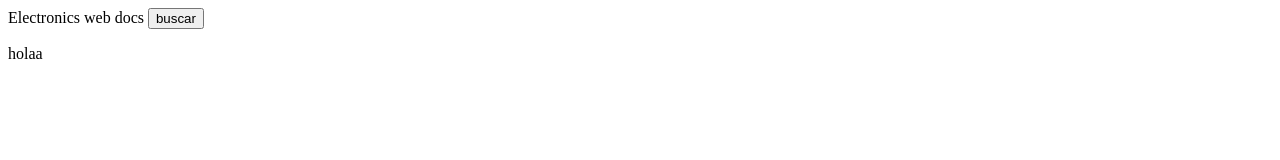
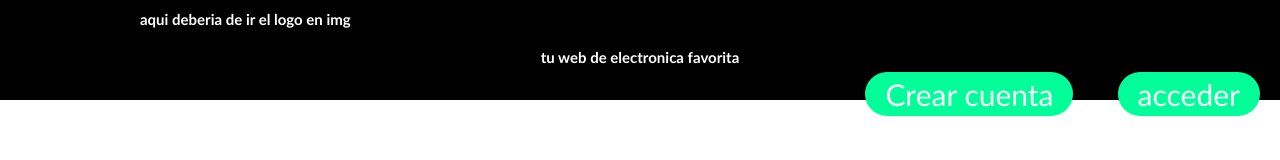
Before and after one commit to alexdevrep/electronics_web_docs, a plain HTML site: page index.html in a window 1280 px wide. Drawn offline with Linux system fonts and the light colour scheme.

Commit message:
header de la pagina hecho

```diff
--- a/index.html
+++ b/index.html
@@ -9,17 +9,25 @@
         <meta name="description" content="Documentación sobre electrónica en Español, componente , circuitos ,simulaciones, ejemplos">
         <!--falta añadir etiqueta link para cuando exista web en inglés-->
         <link rel="cononical" href=""> <!--falta añadir pagina web-->
+        <link rel="stylesheet" href="stylesheet.css">
         <title>Electronics Web Docs</title>
 
     </head>
     <body>
         <header>
-            Electronics web docs
-            <button>
-                buscar
-            </button>
+            <section>
+                <h1>aqui deberia de ir el logo en img</h1>
+            </section>
+            <div class="buscar">
+                <p>tu web de electronica favorita</p>
+            </div>
+            <div class="botones">
+                <a href="#"> Crear cuenta</a>
+                <a href="#"> acceder</a>
+            </div>
 
         </header>
-        <p>holaa</p>
+
+
         </body>
 </html>
--- /dev/null
+++ b/stylesheet.css
@@ -0,0 +1,59 @@
+* {
+    margin: 0;
+    padding: 0;
+    box-sizing: border-box;
+
+}
+
+body{
+    color: white;
+    font-family: 'calibri';
+}
+
+header{
+    background-color: black;
+    height: 100px;
+    background-size: cover;
+    background-repeat: no-repeat;
+}
+
+section{
+    max-width: 1000px;
+    margin: auto;
+    padding: 10px 0;
+
+
+}
+
+section h1{
+    font-size: 15px;
+}
+
+
+.buscar p {
+    text-align: center;
+    font-size: 15px;
+    font-weight: bold;
+    margin: 10px 0;
+}
+
+.botones {
+    text-align: right;
+
+}
+
+.botones a {
+
+    color:white;
+    text-decoration: none;
+    background: #0f9;
+    padding: 4px 20px;
+    border-radius: 30px;
+    font-size: 30px;
+    margin: 20px;
+
+
+
+
+
+}
```
